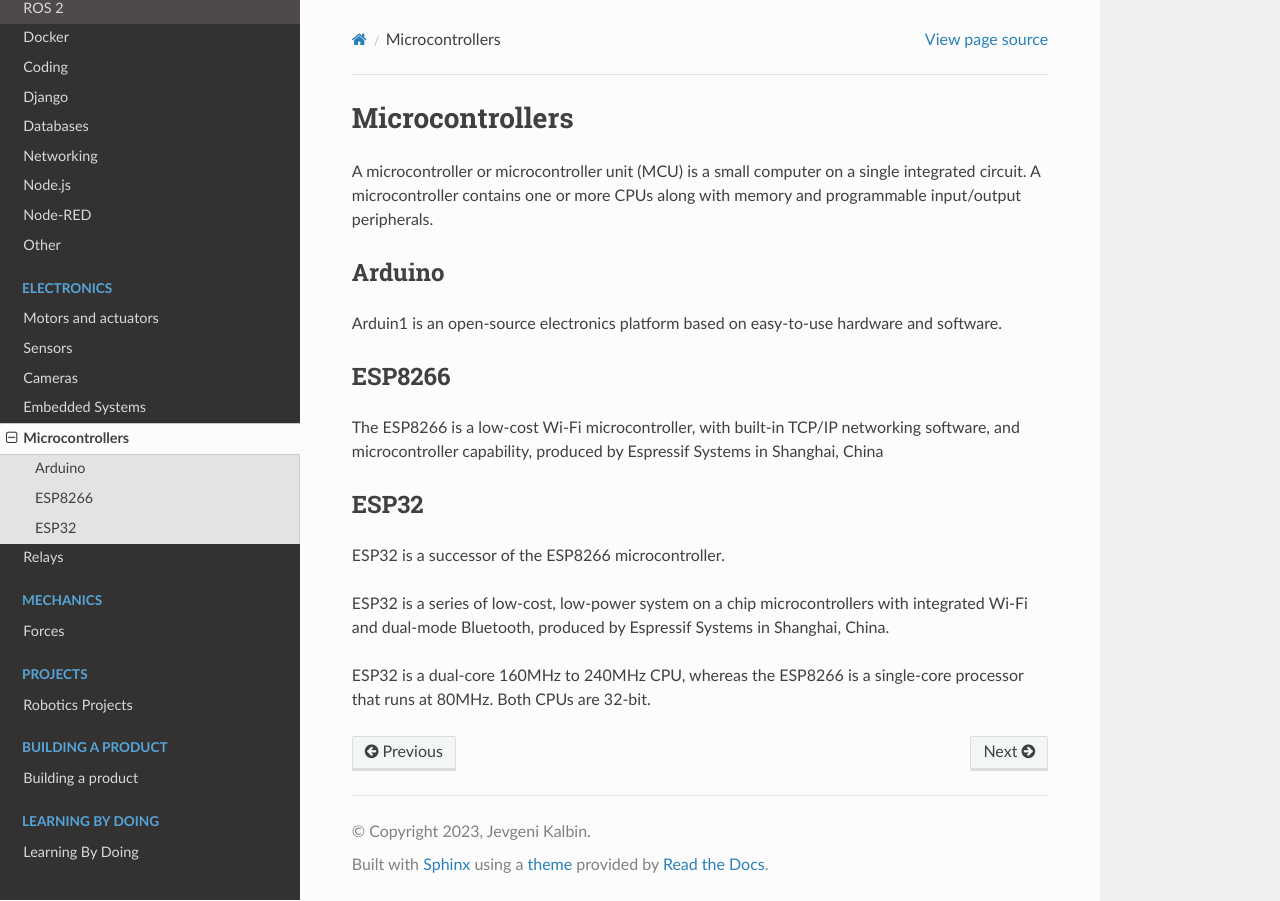
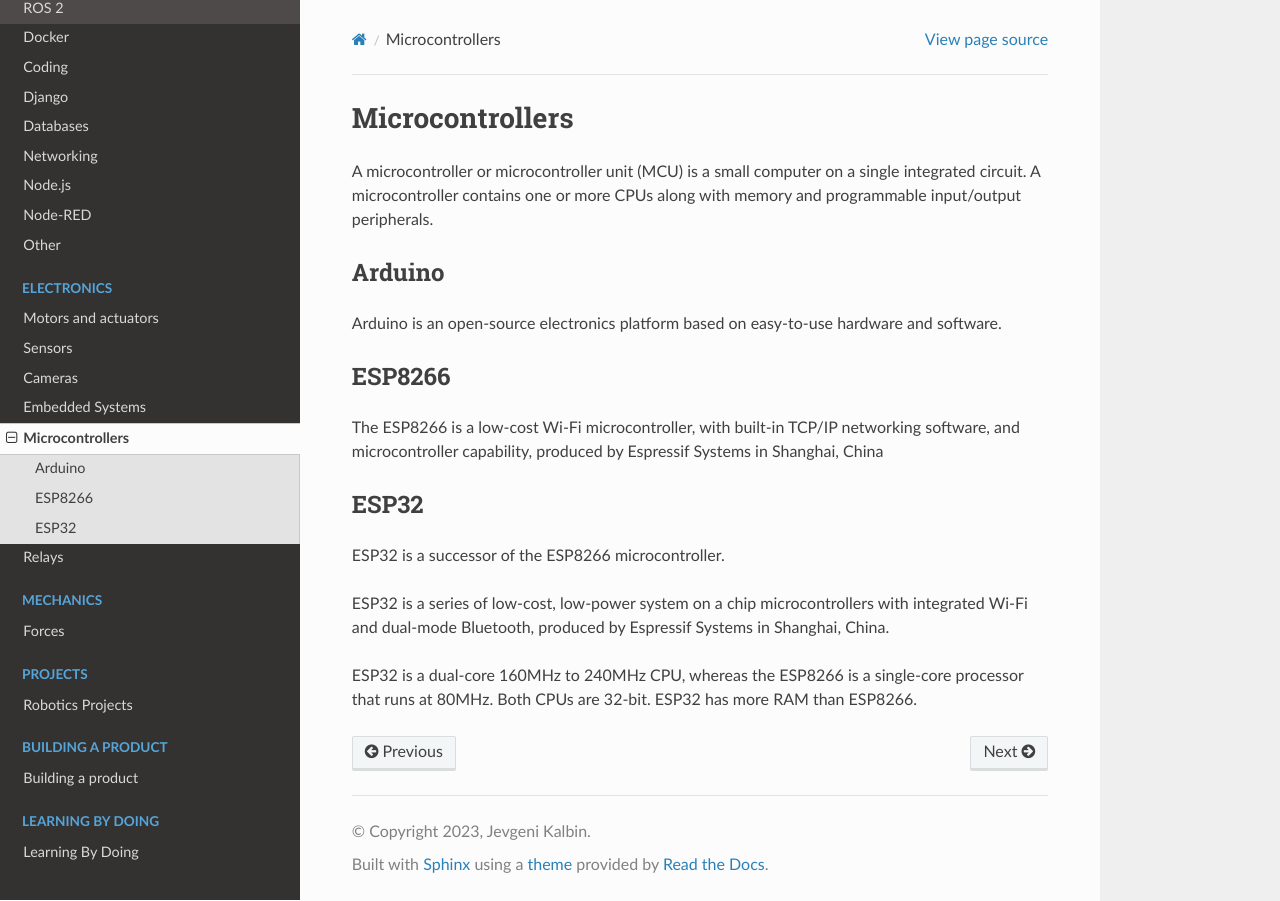
Before and after one commit to jevgenik/manuals, a Sphinx documentation site: the page built from source/files/electronics/microcontrollers/microcontrollers.rst, in a window 1280 px wide. Built offline with Sphinx 7.4.7 and the Read the Docs theme 2.0.0, drawn with Linux system fonts in a browser that asks for light colours.

Commit message:
microcontrollers

```diff
--- a/source/files/electronics/microcontrollers/microcontrollers.rst
+++ b/source/files/electronics/microcontrollers/microcontrollers.rst
@@ -6,7 +6,7 @@ A microcontroller contains one or more CPUs along with memory and programmable i
 
 Arduino
 =======
-Arduin1 is an open-source electronics platform based on easy-to-use hardware and software.
+Arduino is an open-source electronics platform based on easy-to-use hardware and software.
 
 
 ESP8266
@@ -23,3 +23,4 @@ ESP32 is a series of low-cost, low-power system on a chip microcontrollers with
 produced by Espressif Systems in Shanghai, China.
 
 ESP32 is a dual-core 160MHz to 240MHz CPU, whereas the ESP8266 is a single-core processor that runs at 80MHz. Both CPUs are 32-bit.
+ESP32 has more RAM than ESP8266.
```
